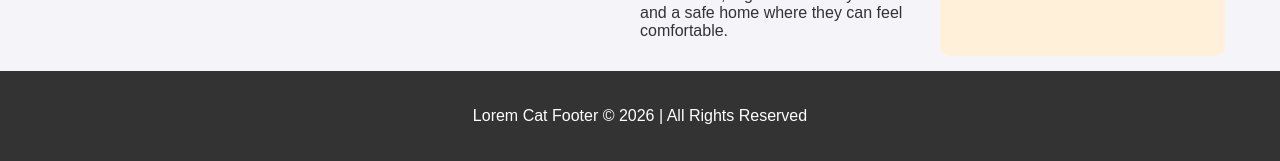
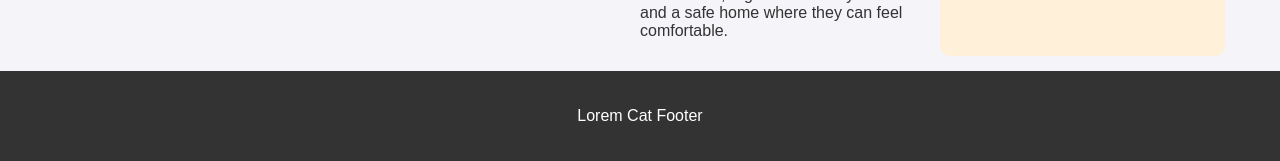
Before and after one commit to poojasainihp732-tech/homework2, a plain HTML site: page index.html in a window 1280 px wide. Shown: the part 754-915 px from the top of the page. Drawn offline with Linux system fonts and the light colour scheme.

Commit message:
Update index.html

```diff
--- a/index.html
+++ b/index.html
@@ -90,7 +90,7 @@
 </main>
 
 <footer>
-    <p>Lorem Cat Footer © 2026 | All Rights Reserved</p>
+    <p>Lorem Cat Footer</p>
 </footer>
 
 </body>
```
